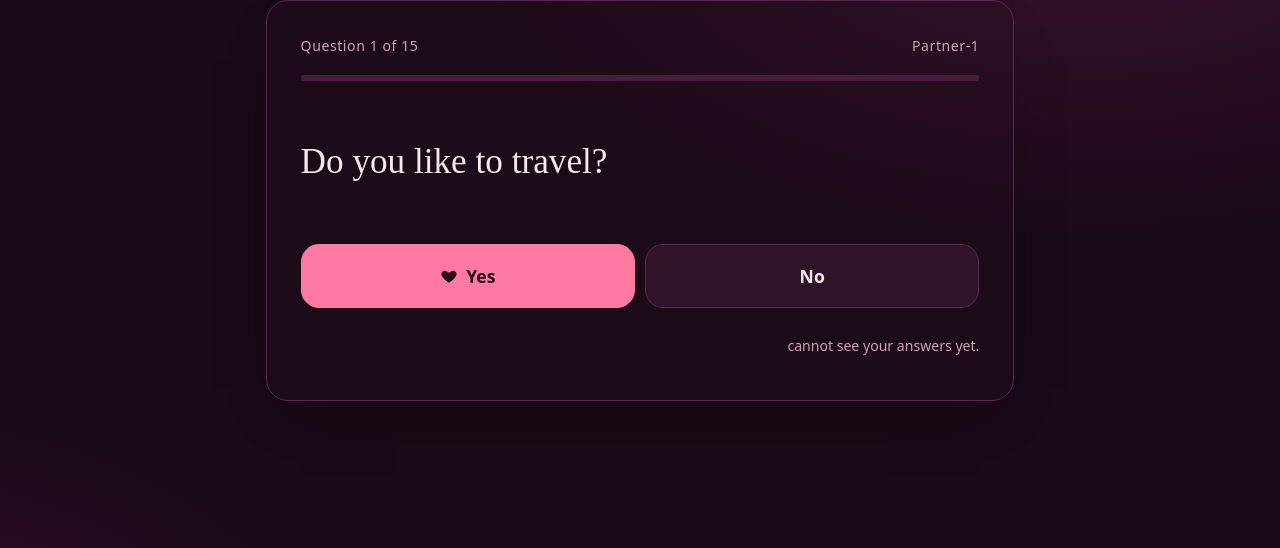
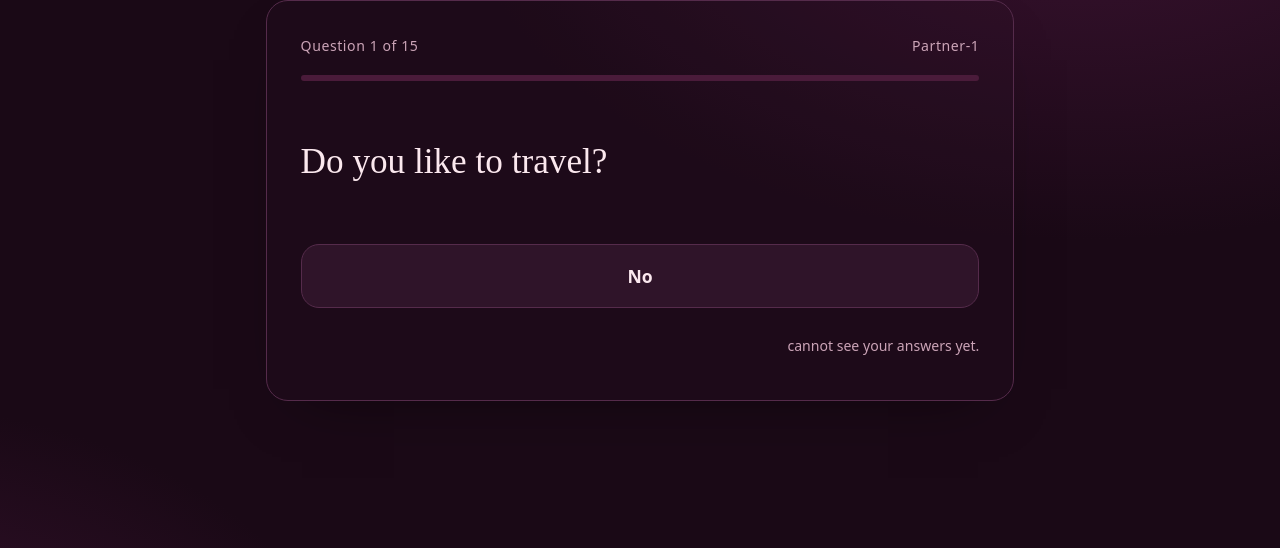
Before and after one commit to Prohor722/compatabilityTest, a Laravel app: page /question in a window 1280 px wide. Shown: the part 60-608 px from the top of the page. Run offline with Laravel 12, Linux system fonts and the light colour scheme; data that the repository does not hold is empty.

Commit message:
issues fixed

```diff
--- a/resources/views/game/questions/question_page.blade.php
+++ b/resources/views/game/questions/question_page.blade.php
@@ -5,15 +5,7 @@
         <div class="bar"><i id="pb" style="width: 0%;"></i></div>
         <div class="qtext" id="qt" aria-live="polite" style="">{{ $questions[0] }}</div>
         <div class="answers">
-            <button class="ans yes" data-act="ans" data-v="yes">
-                <svg viewBox="0 0 24 24"
-                    aria-hidden="true">
-                    <path
-                        d="M12 21s-7.5-4.6-9.6-9.3C1 8.4 3 5 6.3 5c2 0 3.5 1.1 4.2 2.4h3C14.2 6.1 15.7 5 17.7 5 21 5 23 8.4 21.6 11.7 19.5 16.4 12 21 12 21z">
-                    </path>
-                </svg>
-                Yes
-            </button>
+
             @if ($maybe)
                 <button class="ans maybe" data-act="ans" data-v="maybe">Maybe</button>
             @endif
```
